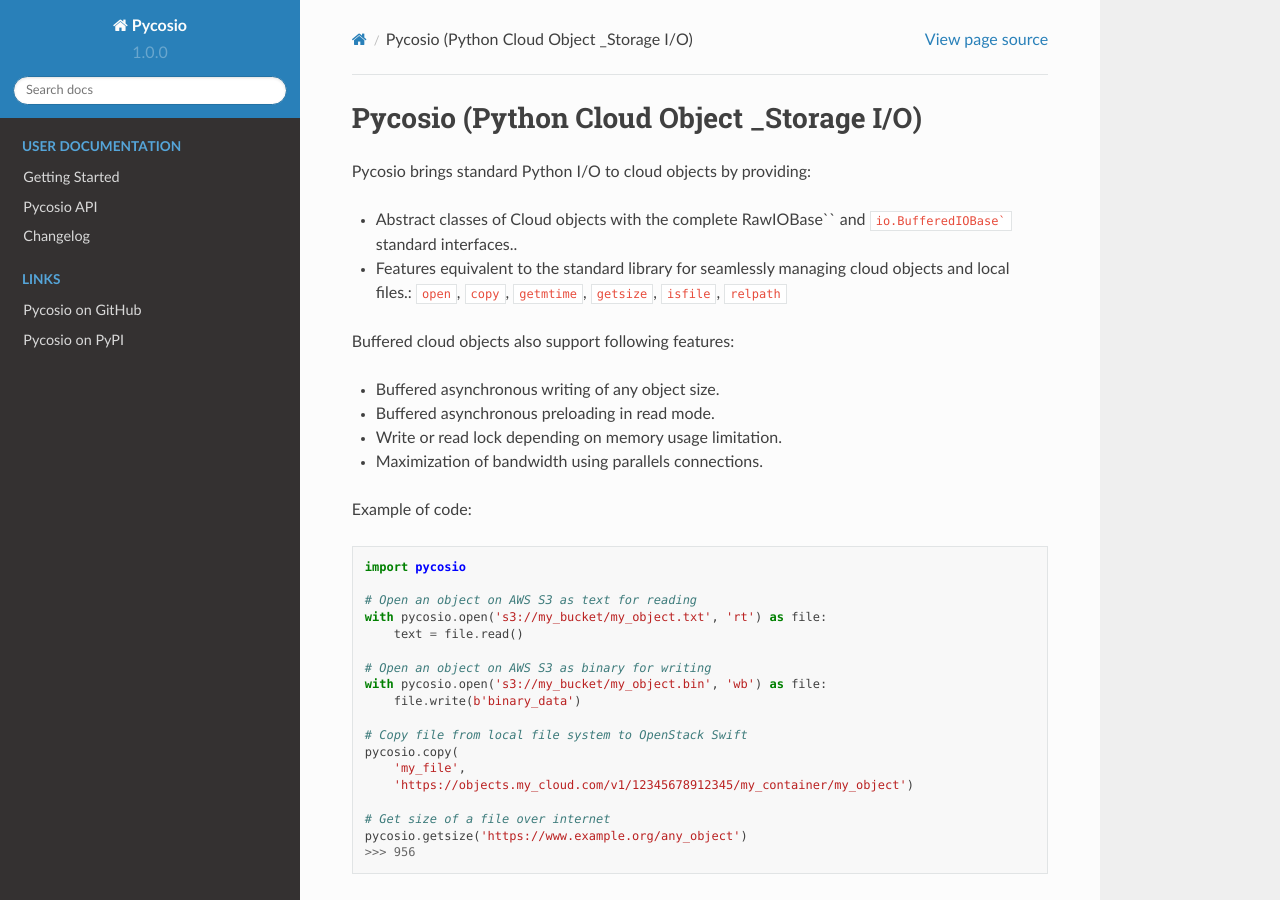
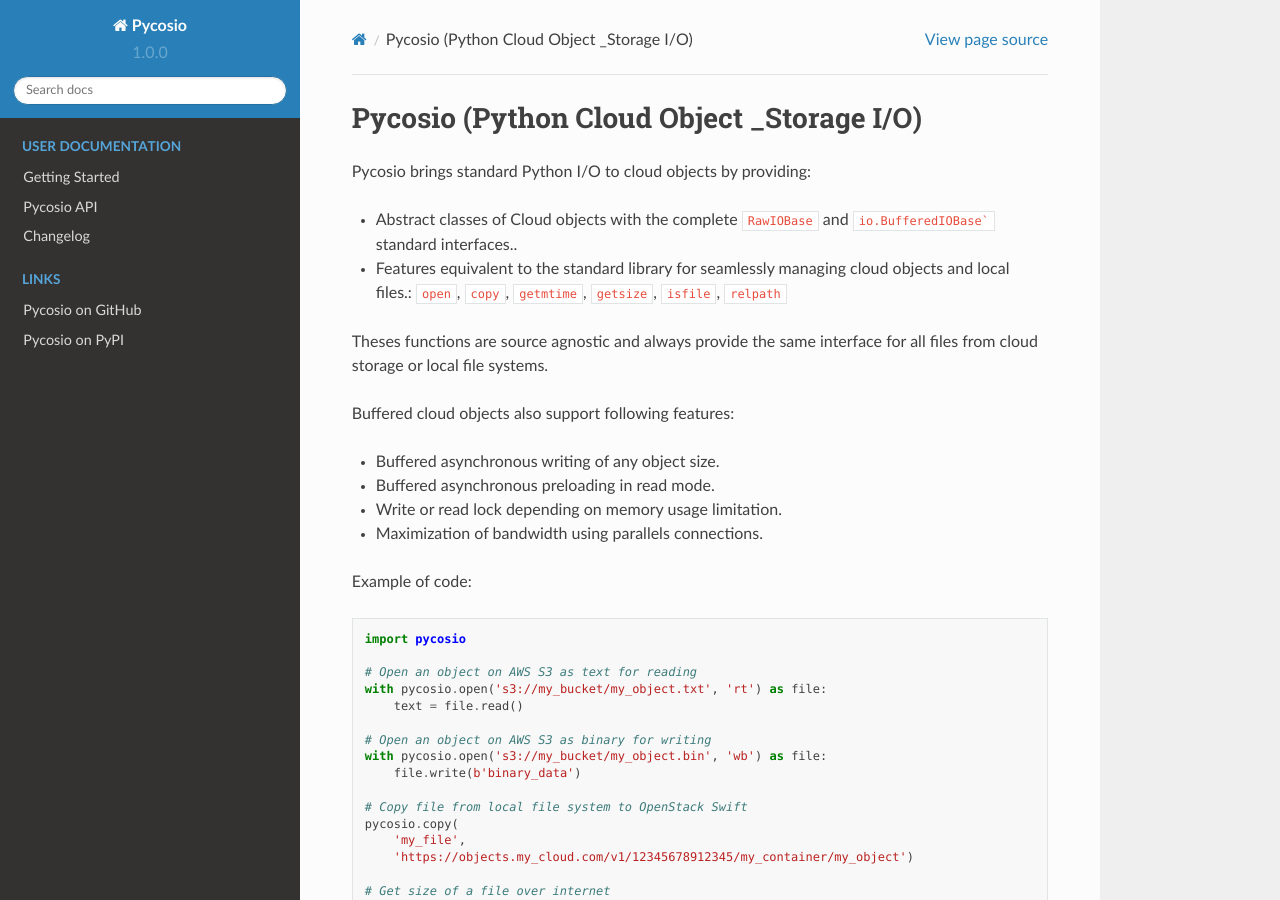
Before and after one commit to JGoutin/airfs, a Sphinx documentation site: the page built from docs/index.rst, in a window 1280 px wide and 900 px high. Built offline with Sphinx 7.4.7 and the Read the Docs theme 2.0.0, drawn with Linux system fonts in a browser that asks for light colours.

Commit message:
Documentation

````diff
--- a/docs/index.rst
+++ b/docs/index.rst
@@ -3,11 +3,14 @@ Pycosio (Python Cloud Object _Storage I/O)
 
 Pycosio brings standard Python I/O to cloud objects by providing:
 
-* Abstract classes of Cloud objects with the complete RawIOBase`` and
+* Abstract classes of Cloud objects with the complete ``RawIOBase`` and
   ``io.BufferedIOBase``` standard interfaces..
 * Features equivalent to the standard library for seamlessly managing cloud
   objects and local files.: ``open``, ``copy``, ``getmtime``, ``getsize``,
   ``isfile``, ``relpath``
+
+Theses functions are source agnostic and always provide the same interface for
+all files from cloud storage or local file systems.
 
 Buffered cloud objects also support following features:
 
````
